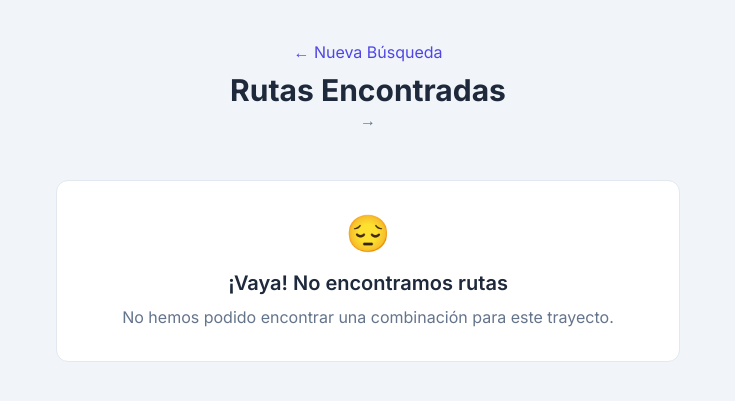
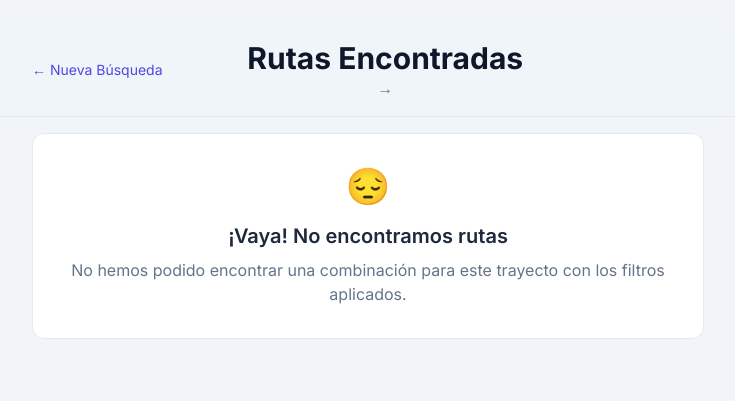
Before and after one commit to Edu652/mi-ruta-uni, a Flask app: template templates/resultado.html in a window 1280 px wide. Shown: the top 401 px of the page, without its empty margins (272-1007 px from the left). Run offline with Flask 3, Linux system fonts and the light colour scheme; the template is opened without the code that fills it, so the values that code supplies are empty; some libraries are stand-ins or nearby versions.

Commit message:
Update resultado.html

```diff
--- a/templates/resultado.html
+++ b/templates/resultado.html
@@ -1,22 +1,19 @@
 <!DOCTYPE html>
-<html lang="es">
+<html lang="es" class="">
 <head>
     <meta charset="UTF-8">
     <meta name="viewport" content="width=device-width, initial-scale=1.0">
     <title>Resultados de la Búsqueda</title>
     <script src="https://cdn.tailwindcss.com"></script>
-    <!-- SCRIPT DE CONFIGURACIÓN AÑADIDO -->
     <script>
-        tailwind.config = {
-            darkMode: 'class'
-        }
+        tailwind.config = { darkMode: 'class' }
     </script>
     <style>
         @import url('https://fonts.googleapis.com/css2?family=Inter:wght@400;500;600;700&display=swap');
         body { font-family: 'Inter', sans-serif; }
     </style>
     <script>
-        // Script para aplicar el tema guardado al cargar la página y evitar el parpadeo
+        // Aplica el tema oscuro/claro al cargar la página para evitar parpadeos
         if (localStorage.getItem('color-theme') === 'dark' || (!('color-theme' in localStorage) && window.matchMedia('(prefers-color-scheme: dark)').matches)) {
             document.documentElement.classList.add('dark');
         } else {
@@ -26,30 +23,56 @@
 </head>
 <body class="bg-slate-100 dark:bg-slate-900 text-slate-800 dark:text-white antialiased transition-colors duration-300">
 
-    <div class="max-w-2xl mx-auto p-4 md:p-6">
+    <div class="w-full max-w-4xl mx-auto p-4 md:p-6">
 
-        <!-- Cabecera Fija -->
-        <div class="sticky top-0 z-10 bg-slate-100 dark:bg-slate-900 py-4 text-center mb-8 transition-colors">
-            <a href="/" class="text-indigo-600 dark:text-indigo-400 hover:text-indigo-500 dark:hover:text-indigo-300 transition-colors">&larr; Nueva Búsqueda</a>
-            <h1 class="text-3xl font-bold mt-2">Rutas Encontradas</h1>
+        <!-- CABECERA FIJA -->
+        <div class="sticky top-0 z-20 bg-slate-100/80 dark:bg-slate-900/80 backdrop-blur-md py-4 -mx-4 px-4 mb-4 border-b border-slate-200 dark:border-slate-700">
+            <div class="text-center max-w-2xl mx-auto">
+                <div class="flex justify-between items-center">
+                     <a href="/" class="text-indigo-600 dark:text-indigo-400 hover:underline transition-colors text-sm whitespace-nowrap">&larr; Nueva Búsqueda</a>
+                     <div class="flex-grow text-center">
+                        <h1 class="text-2xl md:text-3xl font-bold text-slate-900 dark:text-slate-100">Rutas Encontradas</h1>
                         <p class="text-slate-500 dark:text-slate-400">{{ origen }} &rarr; {{ destino }}</p>
                      </div>
+                     <div class="w-24"></div> <!-- Espaciador para mantener el título centrado -->
+                </div>
 
+                <!-- SECCIÓN DE FILTROS APLICADOS -->
+                {% if filtros and (filtros.desde_ahora or filtros.evitar_sj or filtros.evitar_pa or filtros.llegar_antes_check or filtros.salir_despues_check) %}
+                <div class="flex flex-wrap gap-2 justify-center mt-4">
+                    {% if filtros.desde_ahora %}
+                    <span class="bg-indigo-100 text-indigo-800 text-xs font-medium px-2.5 py-1 rounded-full dark:bg-indigo-900 dark:text-indigo-300">Desde ahora</span>
+                    {% endif %}
+                    {% if filtros.salir_despues_check %}
+                    <span class="bg-sky-100 text-sky-800 text-xs font-medium px-2.5 py-1 rounded-full dark:bg-sky-900 dark:text-sky-300">Salir &gt; {{ filtros.salir_despues_hora }}:{{ filtros.salir_despues_minuto }}</span>
+                    {% endif %}
+                    {% if filtros.llegar_antes_check %}
+                    <span class="bg-rose-100 text-rose-800 text-xs font-medium px-2.5 py-1 rounded-full dark:bg-rose-900 dark:text-rose-300">Llegar &lt; {{ filtros.llegar_antes_hora }}:{{ filtros.llegar_antes_minuto }}</span>
+                    {% endif %}
+                    {% if filtros.evitar_sj %}
+                    <span class="bg-amber-100 text-amber-800 text-xs font-medium px-2.5 py-1 rounded-full dark:bg-amber-900 dark:text-amber-300">Evitando Sta. Justa</span>
+                    {% endif %}
+                    {% if filtros.evitar_pa %}
+                    <span class="bg-amber-100 text-amber-800 text-xs font-medium px-2.5 py-1 rounded-full dark:bg-amber-900 dark:text-amber-300">Evitando Plz. Armas</span>
+                    {% endif %}
+                </div>
+                {% endif %}
+            </div>
+        </div>
+
+        <!-- Contenedor de resultados -->
+        <div class="max-w-2xl mx-auto space-y-6">
             {% if resultados %}
-            <div class="space-y-6">
                 {% for resultado in resultados %}
-                <!-- Se añade 'relative' para posicionar el número -->
                 <div class="relative bg-white dark:bg-slate-800 rounded-xl shadow-lg overflow-hidden border border-slate-200 dark:border-slate-700 transition-colors">
-
-                    <!-- CORRECCIÓN: Número de la ruta más pequeño y reposicionado -->
-                    <div class="absolute top-2 left-2 bg-indigo-600 text-white text-[10px] font-bold w-5 h-5 rounded-full flex items-center justify-center shadow-md">
+                     <!-- Círculo con el número -->
+                    <div class="absolute top-3 left-3 w-7 h-7 bg-indigo-500 dark:bg-indigo-400 text-white dark:text-slate-900 rounded-full flex items-center justify-center font-bold text-sm z-10">
                         {{ loop.index }}
                     </div>
 
                     <!-- RESUMEN DEL VIAJE -->
-                    <div class="p-4 bg-slate-100/50 dark:bg-slate-700/50 grid grid-cols-3 gap-4 items-center text-center transition-colors">
-
-                        <div>
+                    <div class="p-4 bg-slate-50 dark:bg-slate-700/50 grid grid-cols-3 gap-4 items-center text-center">
+                        <div class="text-left pl-8">
                             <p class="text-sm text-slate-500 dark:text-slate-400">Hora de Salida</p>
                             <p class="text-xl font-bold text-indigo-600 dark:text-indigo-400">
                                 {{ resultado.segmentos[0].Salida_str }}
@@ -75,10 +98,10 @@
                     </div>
 
                     <!-- SEGMENTOS DEL VIAJE -->
-                    <div class="p-4 space-y-4">
+                    <div class="p-4 space-y-3">
                         {% for segmento in resultado.segmentos %}
                         <div class="flex items-start">
-                            <span class="text-2xl mr-4">{{ segmento.icono }}</span>
+                            <span class="text-2xl mr-4 mt-1">{{ segmento.icono }}</span>
                             <div class="flex-grow">
                                 <div class="flex justify-between items-center">
                                     <p class="font-semibold">{{ segmento.Compania | default('') }}</p>
@@ -103,26 +126,25 @@
                         </div>
                         {% if not loop.last %}
                             <div class="pl-10">
-                                <div class="border-l border-slate-300 dark:border-slate-600 h-3 ml-3"></div>
-                                <p class="text-xs text-slate-400 dark:text-slate-500 -ml-1">Transbordo</p>
+                                <div class="border-l-2 border-slate-300 dark:border-slate-600 h-2 ml-3"></div>
+                                <p class="text-xs text-slate-500 -ml-1">Transbordo</p>
                             </div>
                         {% endif %}
                         {% endfor %}
                     </div>
                 </div>
                 {% endfor %}
-            </div>
             {% else %}
                 <!-- MENSAJE SI NO HAY RUTAS -->
                 <div class="text-center bg-white dark:bg-slate-800 p-8 rounded-xl border border-slate-200 dark:border-slate-700">
                     <p class="text-4xl mb-4">😔</p>
                     <h2 class="text-xl font-semibold mb-2">¡Vaya! No encontramos rutas</h2>
                     <p class="text-slate-500 dark:text-slate-400">
-                    No hemos podido encontrar una combinación para este trayecto.
+                        No hemos podido encontrar una combinación para este trayecto con los filtros aplicados.
                     </p>
                 </div>
             {% endif %}
-
+        </div>
     </div>
 
 </body>
```
Lines whose indentation alone changed are shown as unchanged.
